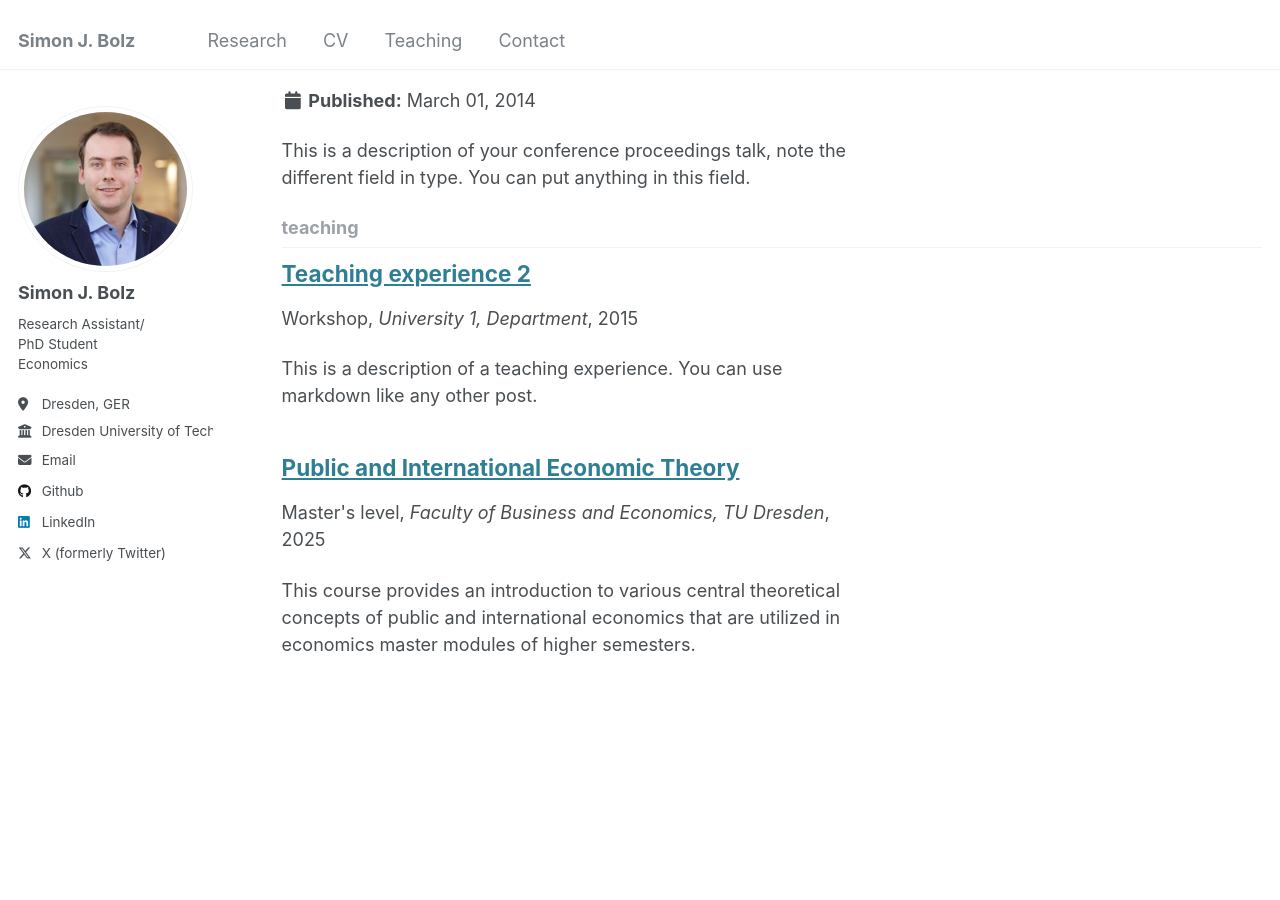
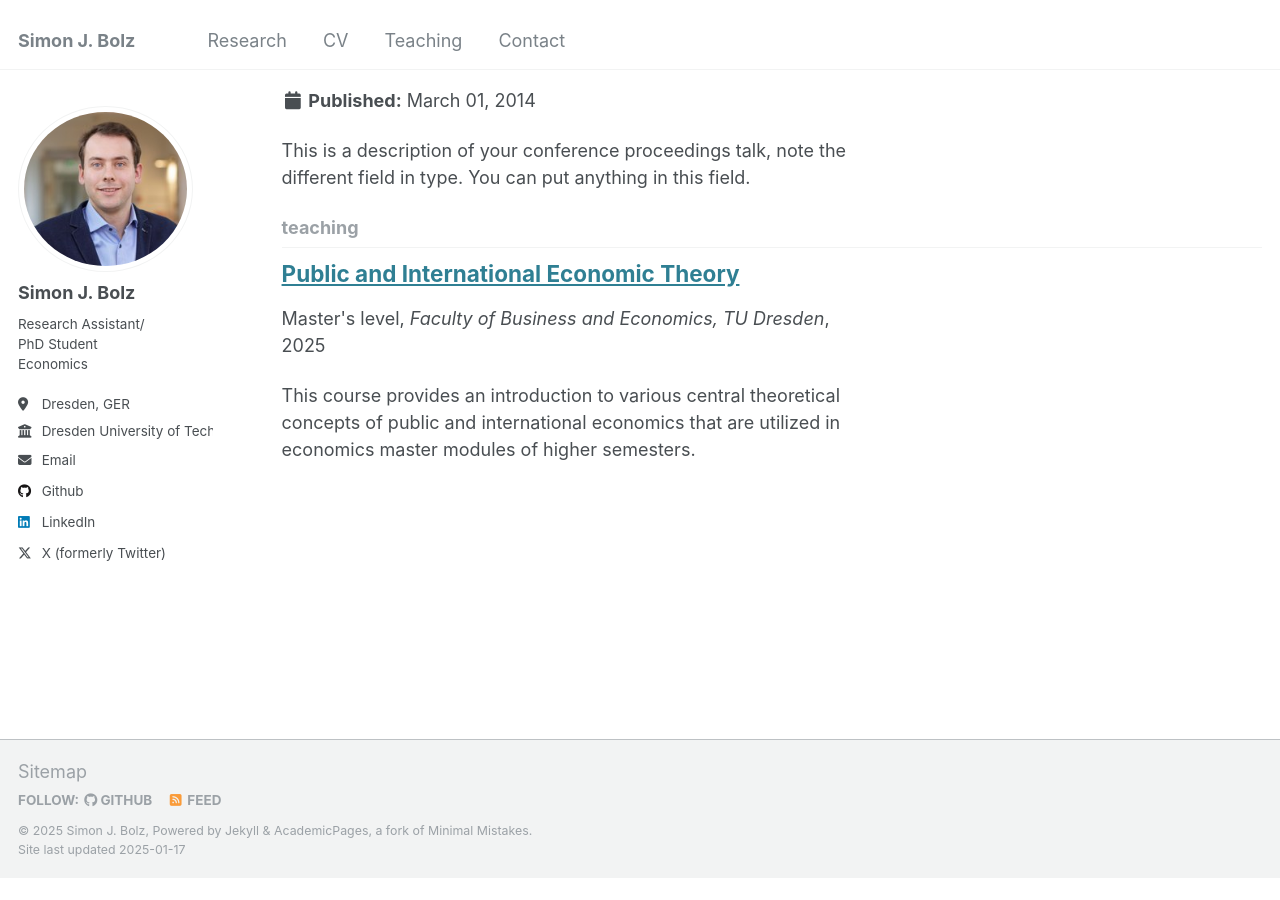
Before and after one commit to sjbolz/sjbolz.github.io, a Jekyll site: the page built from _pages/collection-archive.html, in a window 1280 px wide and 900 px high, scrolled down 2866 px. Built offline with Jekyll 4.4.1, drawn with Linux system fonts in a browser that asks for light colours; after the commit the page ends 3743 px from its top, so only the background shows below that; part of the change alters nothing that is shown.

Commit message:
Update 2015-spring-teaching-2.md

```diff
--- a/_teaching/2015-spring-teaching-2.md
+++ b/_teaching/2015-spring-teaching-2.md
@@ -1,20 +1,9 @@
+title: "Economics of Inequality (German)"
+collection: teaching
+type: "Master's level"
+permalink: /teaching/2014-spring-teaching-1
+venue: "Faculty of Business and Economics, TU Dresden"
+date: Summer 2021, Summer 2022, Summer 2024
+location: "TU Dresden, Germany"
 ---
-title: "Teaching experience 2"
-collection: teaching
-type: "Workshop"
-permalink: /teaching/2015-spring-teaching-1
-venue: "University 1, Department"
-date: 2015-01-01
-location: "City, Country"
----
-
-This is a description of a teaching experience. You can use markdown like any other post.
-
-Heading 1
-======
-
-Heading 2
-======
-
-Heading 3
-======
+This course offers an introduction to the theory and policy of the causes and combating of economic inequality. After an introduction to the problems of quantitatively recording this concept, various approaches to explaining income differences are discussed. Building on the normative assessment of these differences, the basic problems of designing distribution policy measures are presented and discussed.
```
